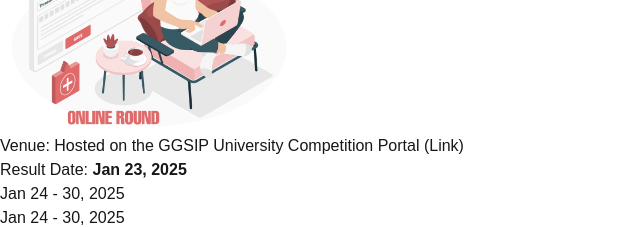
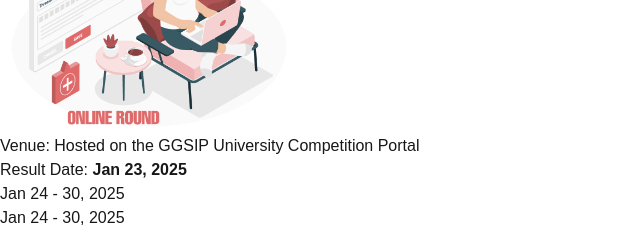
Before and after one commit to Avnish-oP/sdi2025-website, a Next.js app: page / in a window 1280 px wide. Shown: the part 3820-4047 px from the top of the page, without its empty margins (0-640 px from the left). Built offline with nearby package versions, Linux system fonts and the light colour scheme.

Commit message:
Textual Corrections

```diff
--- a/src/components/Schedule.tsx
+++ b/src/components/Schedule.tsx
@@ -58,7 +58,7 @@
               <div className="flex flex-col md:flex-row gap-4">
                 <p className="text-neutral-800 text-sm md:text-lg font-normal mt-4">
                   <span className="text-indigo-600 text-xl">Venue:</span> Hosted on the
-                  GGSIP University Competition Portal (Link)
+                  GGSIP University Competition Portal
                 </p>
               </div>
                 <p className="text-neutral-800 text-sm md:text-lg font-normal mt-4">
```
